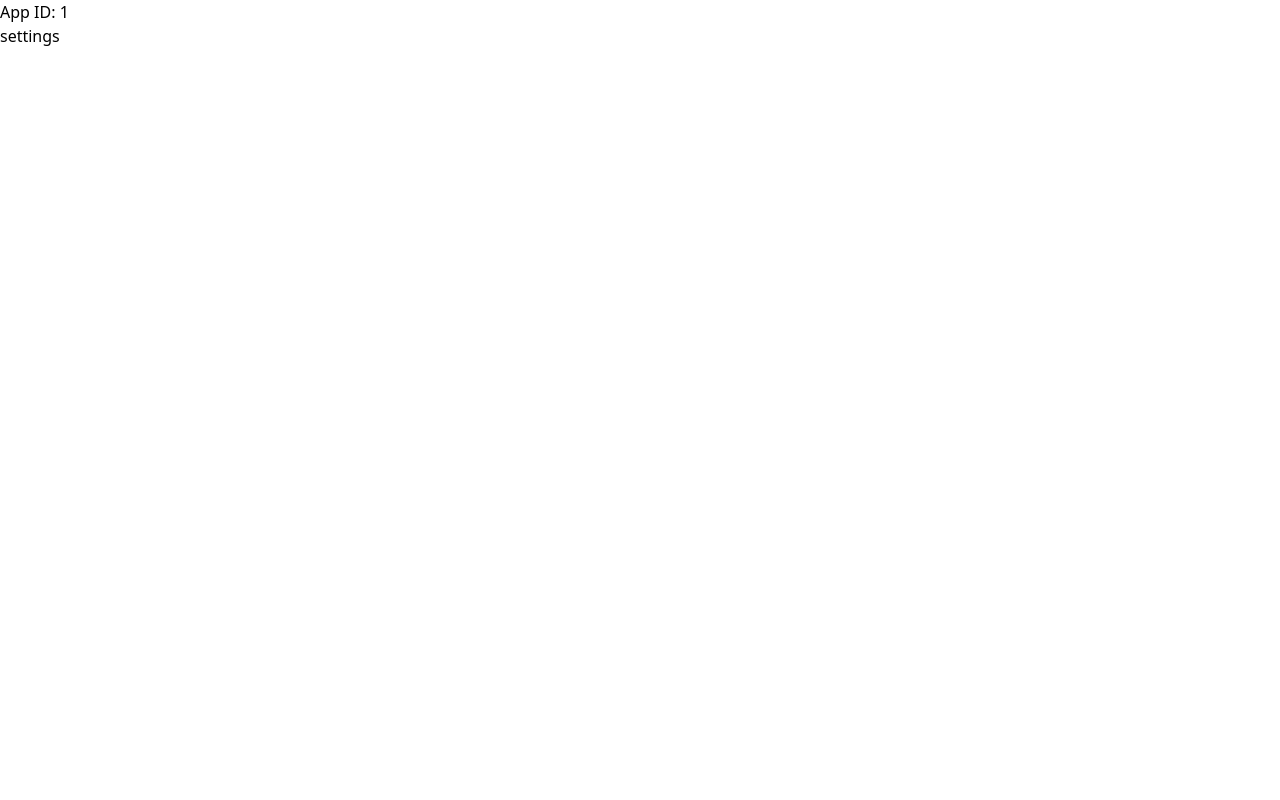
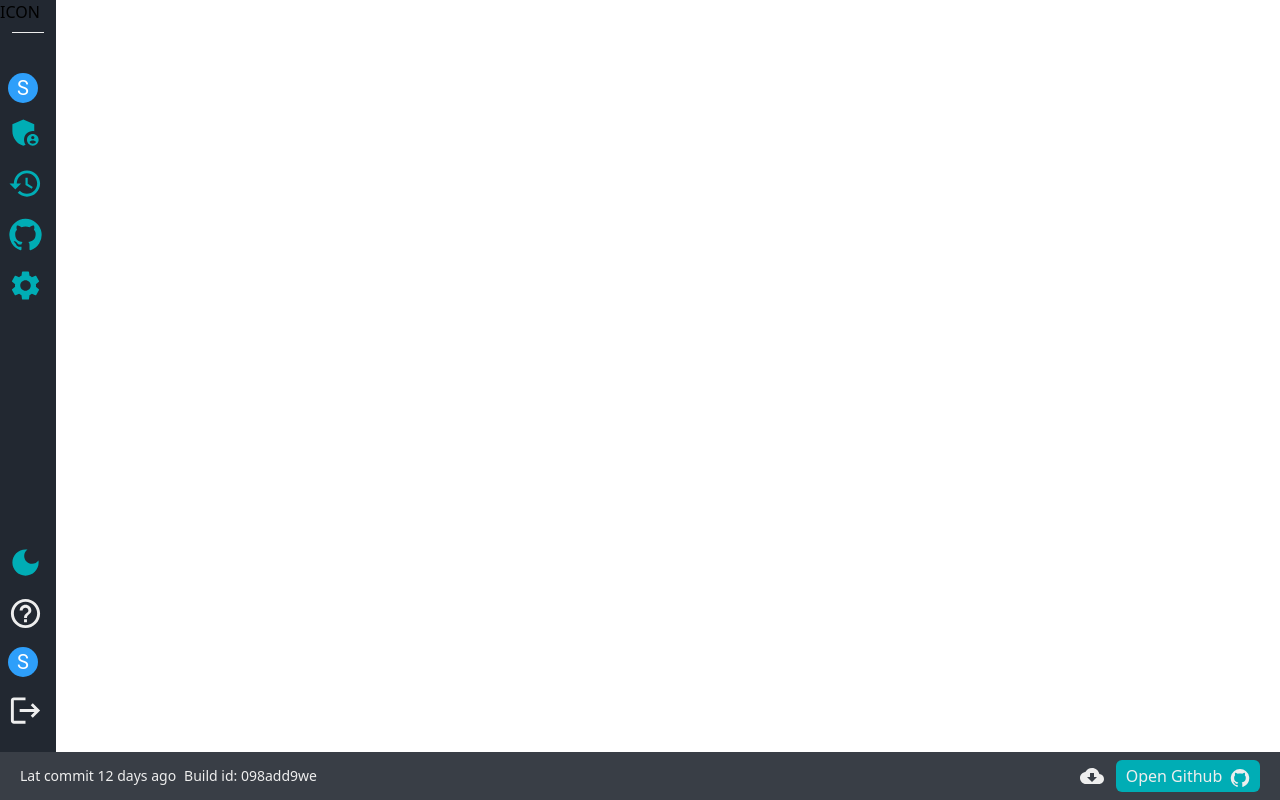
Before and after one commit to Hap-i/h-api, a React (Create React App) app in the folder packages/h-api-client/: page /app/1 in a window 1280 px wide. Built offline with nearby package versions, Linux system fonts and the light colour scheme.

Commit message:
routing added using react router

```diff
--- a/packages/h-api-client/src/App.js
+++ b/packages/h-api-client/src/App.js
@@ -7,6 +7,9 @@ import { Route, Routes } from "react-router-dom";
 import AppSettings from "./pages/AppSettings";
 import AppDashboard from "./pages/AppDashboard";
 import InvalidPage from "./pages/InvalidPage";
+import AppRoles from "./pages/AppRoles";
+import AppCommits from "./pages/AppCommits";
+import AppGithub from "./pages/AppGithub";
 
 function App() {
   const { width } = useWindowDimensions();
@@ -19,6 +22,9 @@ function App() {
           <Route path="/" element={<Home />} />
           <Route path="app/:id" element={<AppDashboard />}>
             <Route path="settings" element={<AppSettings />} />
+            <Route path="roles" element={<AppRoles />} />
+            <Route path="Commits" element={<AppCommits />} />
+            <Route path="github" element={<AppGithub />} />
           </Route>
           <Route path="*" element={<InvalidPage />} />
         </Routes>
--- /dev/null
+++ b/packages/h-api-client/src/components/AppComponents/AppBottomBar.js
@@ -0,0 +1,34 @@
+import React from "react";
+import CloudDownloadIcon from "@mui/icons-material/CloudDownload";
+import { IconButton, Tooltip } from "@mui/material";
+import GitHubIcon from "@mui/icons-material/GitHub";
+
+function AppBottomBar() {
+  return (
+    <div className="fixed bottom-0 bg-csGrey w-full h-12 flex justify-between items-center">
+      <div className="flex space-x-2 text-csWhite ml-5 text-sm">
+        <div>Lat commit 12 days ago</div>
+        <div>Build id: 098add9we</div>
+      </div>
+      <div className="flex items-center mr-5">
+        <div>
+          <Tooltip title="Download" placement="top" arrow>
+            <IconButton>
+              <CloudDownloadIcon sx={{ color: "#EEEEEE" }}></CloudDownloadIcon>
+            </IconButton>
+          </Tooltip>
+        </div>
+        <div>
+          <button className="bg-csTeal text-csWhite w-36 rounded-md flex items-center justify-center space-x-2 p-1 ml-1 hover:opacity-80">
+            <div>Open Github</div>
+            <div>
+              <GitHubIcon fontSize="small" />
+            </div>
+          </button>
+        </div>
+      </div>
+    </div>
+  );
+}
+
+export default AppBottomBar;
--- /dev/null
+++ b/packages/h-api-client/src/components/AppComponents/AppSidebar.js
@@ -0,0 +1,71 @@
+import React from "react";
+import SideBar from "../SideBar";
+import BackgroundLetterAvatars from "./../BackgroundLetterAvatars";
+import IconButton from "@mui/material/IconButton";
+import LogoutIcon from "@mui/icons-material/Logout";
+import DarkModeSharpIcon from "@mui/icons-material/DarkModeSharp";
+import HelpOutlineSharpIcon from "@mui/icons-material/HelpOutlineSharp";
+import Tooltip from "@mui/material/Tooltip";
+import { AppSidebarData } from "./AppSidebarData";
+import { Link } from "react-router-dom";
+
+function AppSidebar() {
+  return (
+    <SideBar height="h-screen" width="w-14" bgColor="bg-csBlack">
+      <div className="flex flex-col h-full justify-between items-center">
+        <div>
+          <div>
+            <div className="mb-2">ICON</div>
+            <hr className="border-csWhite w-8 m-auto" />
+          </div>
+          <div className="mt-10 pl-2 mb-1">
+            <BackgroundLetterAvatars name="Suvendu"></BackgroundLetterAvatars>
+          </div>
+          <div>
+            {AppSidebarData.map((menu) => (
+              <Link to={menu.menu} key={menu.id}>
+                <Tooltip title={menu.title} placement="right" arrow>
+                  <IconButton>{menu.icon}</IconButton>
+                </Tooltip>
+              </Link>
+            ))}
+          </div>
+        </div>
+        <div className="mb-16">
+          <Tooltip title="Toogle Dark Theme" placement="right" arrow>
+            <IconButton>
+              <DarkModeSharpIcon
+                fontSize="large"
+                // color="primary"
+                sx={{ color: "#00ADB5" }}
+              ></DarkModeSharpIcon>
+            </IconButton>
+          </Tooltip>
+          <Tooltip title="menu" placement="right" arrow>
+            <IconButton>
+              <HelpOutlineSharpIcon
+                fontSize="large"
+                sx={{ color: "#EEEEEE" }}
+              ></HelpOutlineSharpIcon>
+            </IconButton>
+          </Tooltip>
+          <Tooltip title="Suvendu Sahoo" placement="right" arrow>
+            <IconButton>
+              <BackgroundLetterAvatars name="Suvendu"></BackgroundLetterAvatars>
+            </IconButton>
+          </Tooltip>
+          <Tooltip title="Sign Out" placement="right" arrow>
+            <IconButton>
+              <LogoutIcon
+                fontSize="large"
+                sx={{ color: "#EEEEEE" }}
+              ></LogoutIcon>
+            </IconButton>
+          </Tooltip>
+        </div>
+      </div>
+    </SideBar>
+  );
+}
+
+export default AppSidebar;
--- /dev/null
+++ b/packages/h-api-client/src/components/AppComponents/AppSidebarData.js
@@ -0,0 +1,41 @@
+import AdminPanelSettingsIcon from "@mui/icons-material/AdminPanelSettings";
+import RestoreIcon from "@mui/icons-material/Restore";
+import GitHubIcon from "@mui/icons-material/GitHub";
+import SettingsIcon from "@mui/icons-material/Settings";
+
+const COLOR_TEAL = "#00ADB5";
+export const AppSidebarData = [
+  {
+    id: 1,
+    title: "Roles",
+    menu: "roles",
+    icon: (
+      <AdminPanelSettingsIcon
+        fontSize="large"
+        sx={{ color: COLOR_TEAL }}
+      ></AdminPanelSettingsIcon>
+    ),
+  },
+  {
+    id: 2,
+    title: "Commits",
+    menu: "commits",
+    icon: (
+      <RestoreIcon fontSize="large" sx={{ color: COLOR_TEAL }}></RestoreIcon>
+    ),
+  },
+  {
+    id: 3,
+    title: "Connect to Github",
+    menu: "github",
+    icon: <GitHubIcon fontSize="large" sx={{ color: COLOR_TEAL }}></GitHubIcon>,
+  },
+  {
+    id: 4,
+    title: "Settings",
+    menu: "settings",
+    icon: (
+      <SettingsIcon fontSize="large" sx={{ color: COLOR_TEAL }}></SettingsIcon>
+    ),
+  },
+];
--- /dev/null
+++ b/packages/h-api-client/src/pages/AppCommits.js
@@ -0,0 +1,7 @@
+import React from "react";
+
+function AppCommits() {
+  return <div>AppCommits</div>;
+}
+
+export default AppCommits;
--- a/packages/h-api-client/src/pages/AppDashboard.js
+++ b/packages/h-api-client/src/pages/AppDashboard.js
@@ -1,12 +1,17 @@
 import React from "react";
 import { Link, Outlet, useParams } from "react-router-dom";
+import AppBottomBar from "../components/AppComponents/AppBottomBar";
+import AppSidebar from "../components/AppComponents/AppSidebar";
+
 function AppDashboard() {
   let params = useParams();
   return (
     <div>
-      <div>App ID: {params.id}</div>
+      <AppSidebar></AppSidebar>
+      {/* <div>App ID: {params.id}</div>
       <Link to={"settings"}>settings</Link>
-      <Outlet />
+      <Outlet /> */}
+      <AppBottomBar />
     </div>
   );
 }
--- /dev/null
+++ b/packages/h-api-client/src/pages/AppGithub.js
@@ -0,0 +1,7 @@
+import React from "react";
+
+function AppGithub() {
+  return <div>AppGithub</div>;
+}
+
+export default AppGithub;
--- /dev/null
+++ b/packages/h-api-client/src/pages/AppRoles.js
@@ -0,0 +1,7 @@
+import React from "react";
+
+function AppRoles() {
+  return <div>AppRoles</div>;
+}
+
+export default AppRoles;
```
